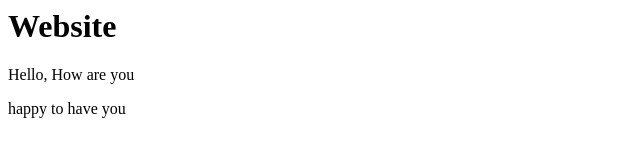
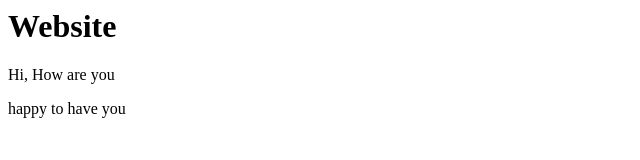
Before and after one commit to ak774/devops, a plain HTML site: page index.html in a window 1280 px wide. Shown: the full height of the page, 0-640 px from the left. Drawn offline with Linux system fonts and the light colour scheme.

Commit message:
Changed hello to hi

```diff
--- a/index.html
+++ b/index.html
@@ -1,6 +1,6 @@
 <html>
 <title>This is my webpage</title>
 <h1>Website</h1>
-<p>Hello, How are you</p>
+<p>Hi, How are you</p>
 <p>happy to have you</p>
 </html>
```
